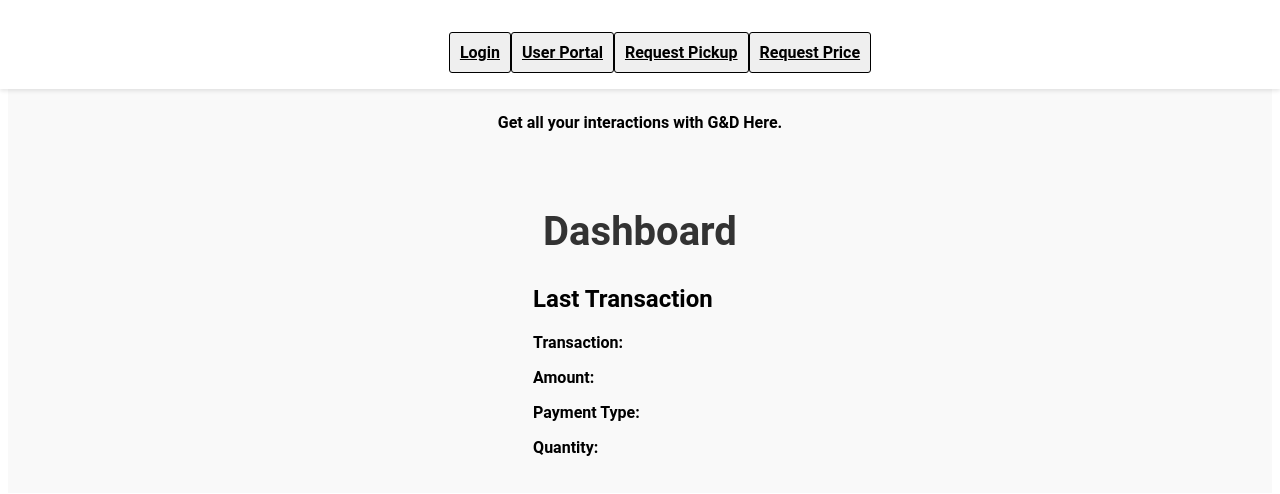
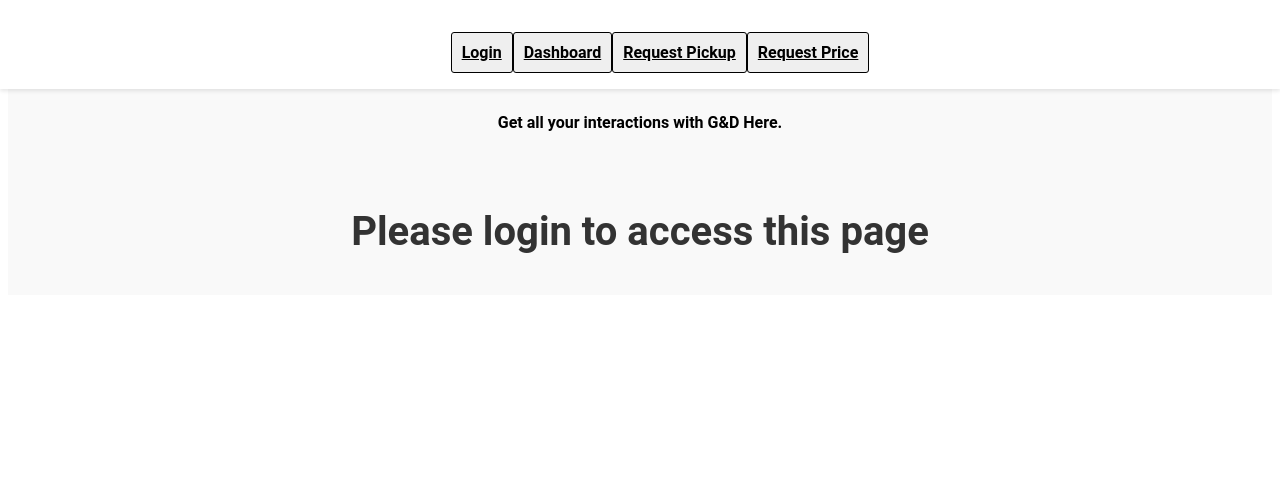
Before and after one commit to Wormhole616/GroupProject3, a React (Vite) app in the folder client/: page / in a window 1280 px wide. Shown: the top 494 px of the page. Built offline with nearby package versions, Linux system fonts and the light colour scheme; no server answers.

Commit message:
updated name

```diff
--- a/client/src/components/Header/index.jsx
+++ b/client/src/components/Header/index.jsx
@@ -47,7 +47,7 @@ const Header = () => {
                   <>
                     <li>
                       <Link className="navItem" to="/">
-                        User Portal
+                        Dashboard
                       </Link>
                     </li>
                     <li>
--- a/client/src/pages/AdminPage/AdminPage.jsx
+++ b/client/src/pages/AdminPage/AdminPage.jsx
@@ -20,13 +20,7 @@ export default function AdminPage() {
         ) : (
 
             <div className="container">
-                    {data?.pickups.map((pickup) => {
-                    console.log(pickup.Date);
-                    console.log(new Date());
-
-
-
-                        if (pickup.Date > new Date()) {
+                {data?.pickups.map((pickup) => (
                     <div key={pickup._id} >
                         <p>Date: {pickup.Date}</p>
                         <p>Time: {pickup.Time}</p>
@@ -34,10 +28,9 @@ export default function AdminPage() {
                         <p>Notes: {pickup.Notes}</p>
                         <p>User Name: {pickup.user.name}</p>
                     </div>
-                        }
-                    })}
+                ))}
 
-                    <hr />
+                <hr/>
             </div>
         )}
 
--- a/client/src/pages/Dashboard/Dashboard.jsx
+++ b/client/src/pages/Dashboard/Dashboard.jsx
@@ -23,6 +23,10 @@ export default function Dashboard() {
         return <AdminPage />
     }
 
+    if (!auth.loggedIn()) {
+        return <h1>Please login to access this page</h1>
+      }
+
     return (
         <div>
             <h1>Dashboard</h1>
--- a/package.json
+++ b/package.json
@@ -1,5 +1,5 @@
 {
-  "name": "demo-database",
+  "name": "Client_Portal",
   "version": "1.0.0",
   "description": "",
   "main": "server/server.js",
```
Also changed, not shown: client/src/pages/LoginPage/login.jsx (+0 -35 lines), 2 other files (tests, documents, lock files or other folders). Lines whose indentation alone changed are shown as unchanged.
